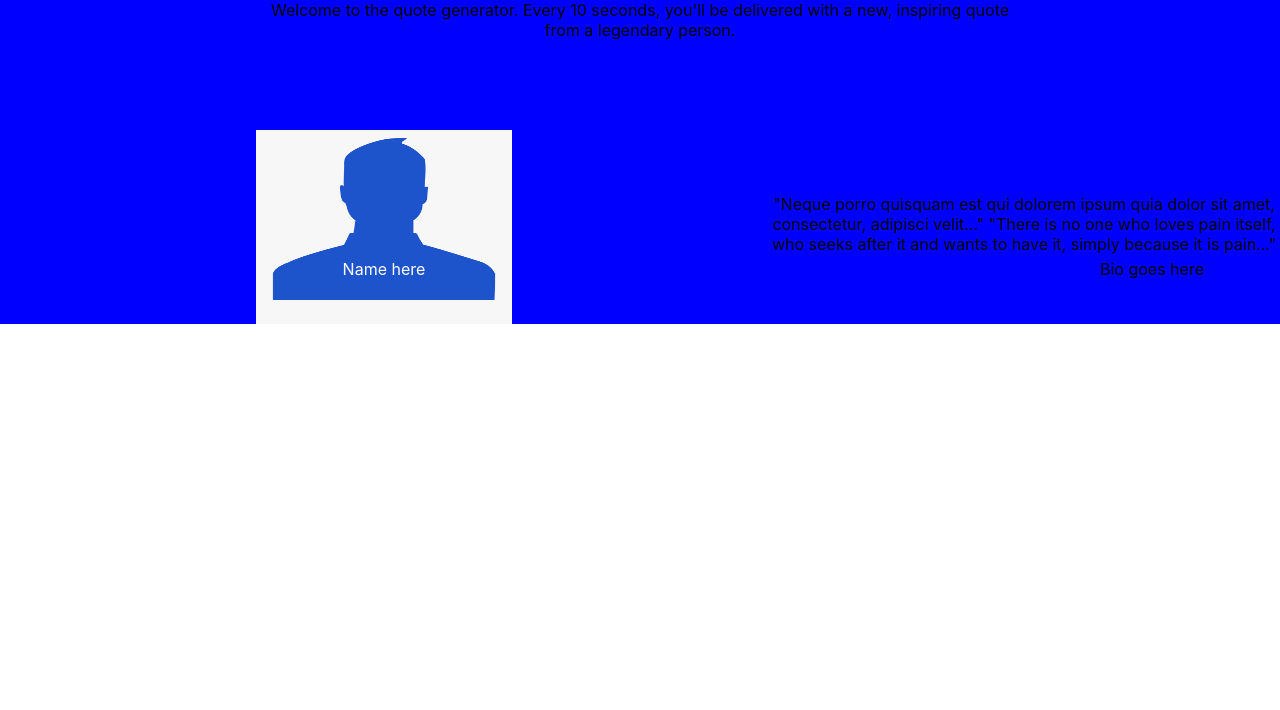
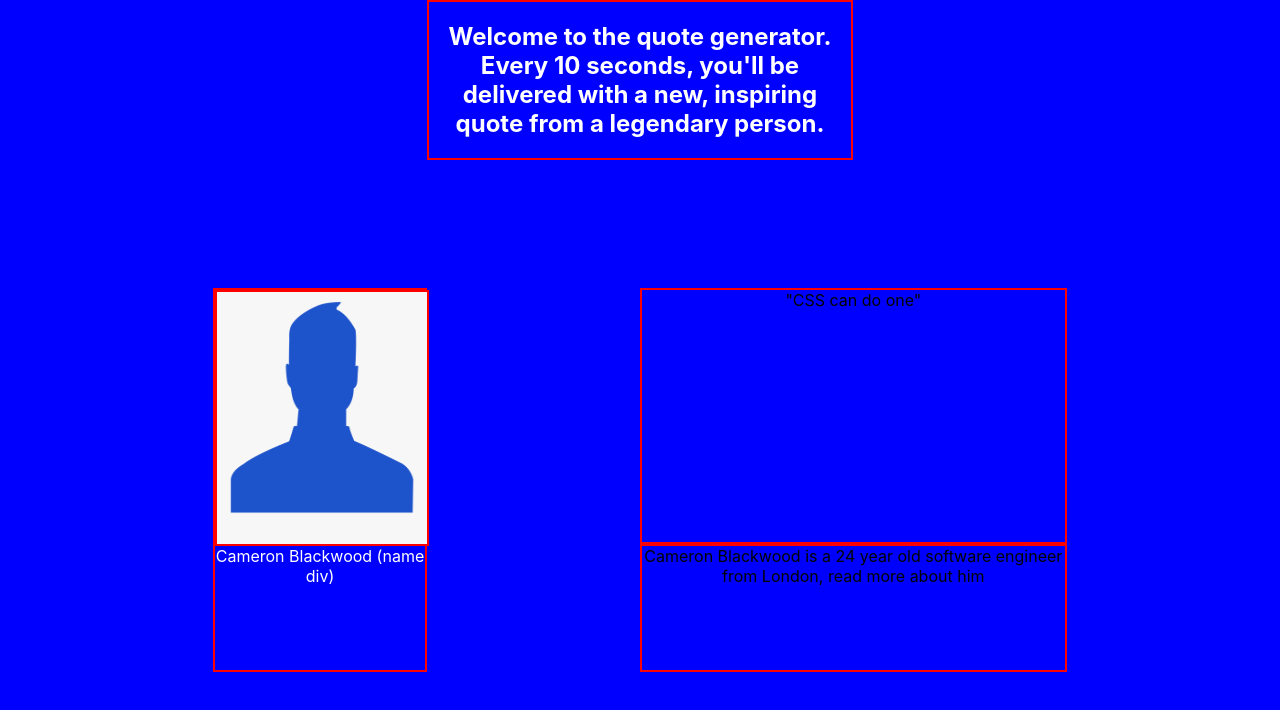
Before and after one commit to Reikon95/quote-generator-react, a React (Create React App) app: page / in a window 1280 px wide. Shown: the top 710 px of the page. Built offline with nearby package versions, Linux system fonts and the light colour scheme.

Commit message:
fixed layout

```diff
--- a/src/App.css
+++ b/src/App.css
@@ -3,34 +3,50 @@
 }
 .container {
   display: grid;
-  grid-template-columns: 20% 20% 20% 20% 20%;
-  grid-template-rows: 20% 20% 20% 20% 20%;
+  grid-template-columns: repeat(6, 1fr);
+  grid-template-rows: repeat(6, 1fr);
   background-color: blue;
+  width: 100%;
+  height: 100vh;
+  /* border: solid orangered 1px; */
 
 
 }
 
 .intro {
   grid-column-start: 5;
-  grid-column-end: 2;
+  grid-column-end: 3;
+  border: solid red 2px;
+  color: white;
 }
 
 .pic {
   grid-row-start: 3;
-  grid-row-end: 6;
-  grid-column: 2/3;
+  grid-row-end: 5;
+  grid-column: 2/2;
+  border: solid red 2px;
+
+
 
 }
 
 .pic img {
   height: 100%;
   width: 100%;
+  border: solid red 2px;
+
 }
 
 .quote {
-  grid-row: 4/6;
+  grid-row: 3/5;
   grid-column: 4/6;
   overflow: hidden;
+  border: solid red 2px;
+}
+.bio {
+  grid-row: 5/6;
+  grid-column: 4/6;
+  border: solid red 2px;
 
 }
 
@@ -38,9 +54,6 @@
   grid-column: 2/3;
   grid-row: 5/6;
   color: white;
+  border: solid red 2px;
+
 }
-
-.bio {
-  grid-row: 5/6;
-  grid-column: 5/6;
-}
--- a/src/App.js
+++ b/src/App.js
@@ -8,20 +8,19 @@ function App() {
 
       <div className="container">
       <div className="intro">
-      Welcome to the quote generator. Every 10 seconds, you'll be delivered with a new, inspiring quote from a legendary person.
+      <h2>Welcome to the quote generator. Every 10 seconds, you'll be delivered with a new, inspiring quote from a legendary person.</h2>
       </div>
       <div className="pic">
         <img src={face} alt=''/>
       </div>
       <div className="quote">
-      "Neque porro quisquam est qui dolorem ipsum quia dolor sit amet, consectetur, adipisci velit..."
-"There is no one who loves pain itself, who seeks after it and wants to have it, simply because it is pain..."
+      "CSS can do one"
       </div>
         <div className="name">
-          Name here
+          Cameron Blackwood (name div)
         </div>
       <div className="bio">
-        Bio goes here
+        Cameron Blackwood is a 24 year old software engineer from London, read more about him
       </div>
       </div>
     </div>
```
